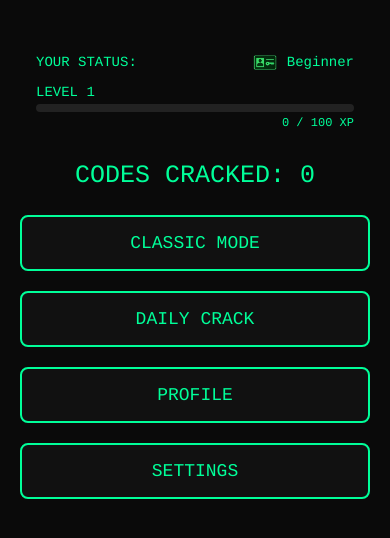
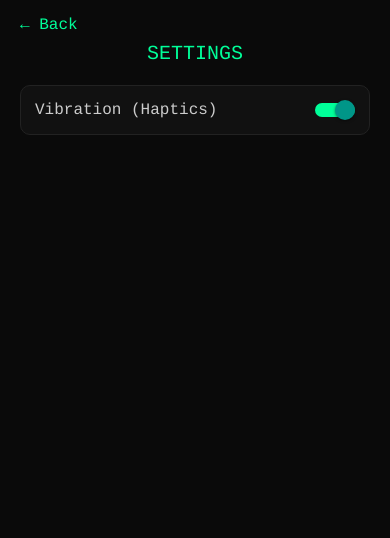
Before and after one commit to bhi049/crack-the-code, a React Native app: screen /Settings in a window 390 px wide. Shown: the top 538 px of the page. Built offline with nearby package versions, Linux system fonts and the light colour scheme.

Commit message:
haptic feedback added to keypad. New settings page to remove vibration from use.

```diff
--- a/App.js
+++ b/App.js
@@ -3,6 +3,7 @@ import { StatusBar } from "react-native";
 import { NavigationContainer } from "@react-navigation/native";
 import { createNativeStackNavigator } from "@react-navigation/native-stack";
 import { ThemeProvider } from "./src/context/ThemeContext";
+import { PrefsProvider } from "./src/context/PrefsContext";
 
 import HomeScreen from "./src/screens/HomeScreen";
 import GameScreen from "./src/screens/GameScreen";
@@ -12,12 +13,14 @@ import DailyOverviewScreen from "./src/screens/DailyOverviewScreen";
 import DailyCrackScreen from "./src/screens/DailyCrackScreen";
 import ThemeScreen from "./src/screens/ThemeScreen";
 import BadgesScreen from "./src/screens/BadgesScreen";
+import SettingsScreen from "./src/screens/SettingsScreen";
 
 const Stack = createNativeStackNavigator();
 
 export default function App() {
   return (
     <ThemeProvider>
+      <PrefsProvider>
       {/* Set status bar icons/text to white on all screens */}
       <StatusBar barStyle="light-content" backgroundColor="transparent" translucent />
 
@@ -31,8 +34,10 @@ export default function App() {
           <Stack.Screen name="Profile" component={ProfileScreen} />
           <Stack.Screen name="Theme" component={ThemeScreen} />
           <Stack.Screen name="Badges" component={BadgesScreen} />
+          <Stack.Screen name="Settings" component={SettingsScreen} />
         </Stack.Navigator>
       </NavigationContainer>
+      </PrefsProvider>
     </ThemeProvider>
   );
 }
--- a/package.json
+++ b/package.json
@@ -22,7 +22,8 @@
     "react-native-gesture-handler": "^2.27.2",
     "react-native-safe-area-context": "^5.5.2",
     "react-native-screens": "^4.13.1",
-    "react-native-vector-icons": "^10.3.0"
+    "react-native-vector-icons": "^10.3.0",
+    "expo-haptics": "~14.1.4"
   },
   "devDependencies": {
     "@babel/core": "^7.20.0"
--- a/src/components/Keypad.js
+++ b/src/components/Keypad.js
@@ -1,16 +1,23 @@
-import React, { useContext } from 'react';
-import { View, Text, TouchableOpacity, StyleSheet } from 'react-native';
-import { ThemeContext } from '../context/ThemeContext';
+import React, { useContext } from "react";
+import { View, Text, TouchableOpacity, StyleSheet } from "react-native";
+import { ThemeContext } from "../context/ThemeContext";
+import useHaptics from "../hooks/useHaptics";
 
 const KEYS = [
-  ['1', '2', '3'],
-  ['4', '5', '6'],
-  ['7', '8', '9'],
-  ['⌫', '0', '↩'],
+  ["1", "2", "3"],
+  ["4", "5", "6"],
+  ["7", "8", "9"],
+  ["⌫", "0", "↩"],
 ];
 
 export default function Keypad({ onKeyPress }) {
   const { color } = useContext(ThemeContext);
+  const { tap } = useHaptics();
+
+  const handlePress = (key) => {
+    tap();
+    onKeyPress?.(key);
+  };
 
   return (
     <View style={styles.container}>
@@ -20,7 +27,8 @@ export default function Keypad({ onKeyPress }) {
             <TouchableOpacity
               key={key}
               style={[styles.key, { borderColor: color }]}
-              onPress={() => onKeyPress(key)}
+              onPress={() => handlePress(key)}
+              activeOpacity={0.7}
             >
               <Text style={[styles.text, { color }]}>{key}</Text>
             </TouchableOpacity>
@@ -32,26 +40,16 @@ export default function Keypad({ onKeyPress }) {
 }
 
 const styles = StyleSheet.create({
-  container: {
-    marginTop: 24,
-    width: '100%',
-  },
-  row: {
-    flexDirection: 'row',
-    justifyContent: 'space-evenly',
-    marginBottom: 12,
-  },
+  container: { marginTop: 24, width: "100%" },
+  row: { flexDirection: "row", justifyContent: "space-evenly", marginBottom: 12 },
   key: {
-    backgroundColor: '#111',
+    backgroundColor: "#111",
     borderWidth: 2,
     borderRadius: 8,
     width: 80,
     height: 60,
-    justifyContent: 'center',
-    alignItems: 'center',
+    justifyContent: "center",
+    alignItems: "center",
   },
-  text: {
-    fontSize: 22,
-    fontFamily: 'Courier',
-  },
+  text: { fontSize: 22, fontFamily: "Courier" },
 });
--- /dev/null
+++ b/src/context/PrefsContext.js
@@ -0,0 +1,30 @@
+import React, { createContext, useState, useEffect } from "react";
+import AsyncStorage from "@react-native-async-storage/async-storage";
+
+export const PrefsContext = createContext();
+
+export function PrefsProvider({ children }) {
+  const [haptics, setHapticsState] = useState(true);
+
+  // Load prefs on mount
+  useEffect(() => {
+    (async () => {
+      const stored = await AsyncStorage.getItem("prefs_haptics");
+      if (stored !== null) {
+        setHapticsState(stored === "true");
+      }
+    })();
+  }, []);
+
+  // Save prefs when changed
+  const setHaptics = async (value) => {
+    setHapticsState(value);
+    await AsyncStorage.setItem("prefs_haptics", value.toString());
+  };
+
+  return (
+    <PrefsContext.Provider value={{ haptics, setHaptics }}>
+      {children}
+    </PrefsContext.Provider>
+  );
+}
--- /dev/null
+++ b/src/hooks/useHaptics.js
@@ -0,0 +1,15 @@
+import { useContext } from "react";
+import * as Haptics from "expo-haptics";
+import { PrefsContext } from "../context/PrefsContext";
+
+export default function useHaptics() {
+  const { haptics } = useContext(PrefsContext);
+
+  const tap = () => {
+    if (haptics) {
+      Haptics.selectionAsync(); // small "click" feel
+    }
+  };
+
+  return { tap };
+}
--- /dev/null
+++ b/src/screens/SettingsScreen.js
@@ -0,0 +1,51 @@
+import React, { useContext } from "react";
+import { View, Text, StyleSheet, SafeAreaView, TouchableOpacity, Switch } from "react-native";
+import { PrefsContext } from "../context/PrefsContext";
+import { ThemeContext } from "../context/ThemeContext";
+
+export default function SettingsScreen({ navigation }) {
+  const { color } = useContext(ThemeContext);
+  const { haptics, setHaptics } = useContext(PrefsContext);
+
+  return (
+    <SafeAreaView style={styles.safe}>
+      <View style={styles.container}>
+        <TouchableOpacity onPress={() => navigation.goBack()}>
+          <Text style={[styles.back, { color }]}>← Back</Text>
+        </TouchableOpacity>
+
+        <Text style={[styles.header, { color }]}>SETTINGS</Text>
+
+        <View style={styles.row}>
+          <Text style={styles.label}>Vibration (Haptics)</Text>
+          <Switch
+            value={haptics}
+            onValueChange={setHaptics}
+            thumbColor={haptics ? "#fff" : "#666"}
+            trackColor={{ false: "#333", true: color }}
+          />
+        </View>
+
+        {/* Future settings go here */}
+      </View>
+    </SafeAreaView>
+  );
+}
+
+const styles = StyleSheet.create({
+  safe: { flex: 1, backgroundColor: "#0a0a0a" },
+  container: { flex: 1, paddingHorizontal: 20, paddingTop: 16 },
+  back: { fontFamily: "Courier", fontSize: 16, marginBottom: 8 },
+  header: { fontFamily: "Courier", fontSize: 20, textAlign: "center", marginBottom: 20 },
+  row: {
+    flexDirection: "row",
+    alignItems: "center",
+    backgroundColor: "#111",
+    borderWidth: 1,
+    borderColor: "#222",
+    padding: 14,
+    borderRadius: 10,
+    justifyContent: "space-between",
+  },
+  label: { color: "#ccc", fontFamily: "Courier", fontSize: 16 },
+});
```
Also changed, not shown: 1 other file (tests, documents, lock files or other folders).
